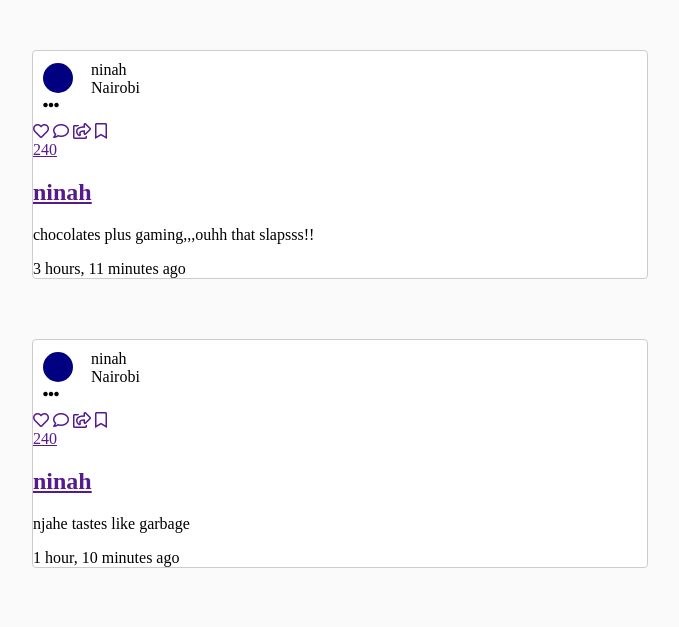
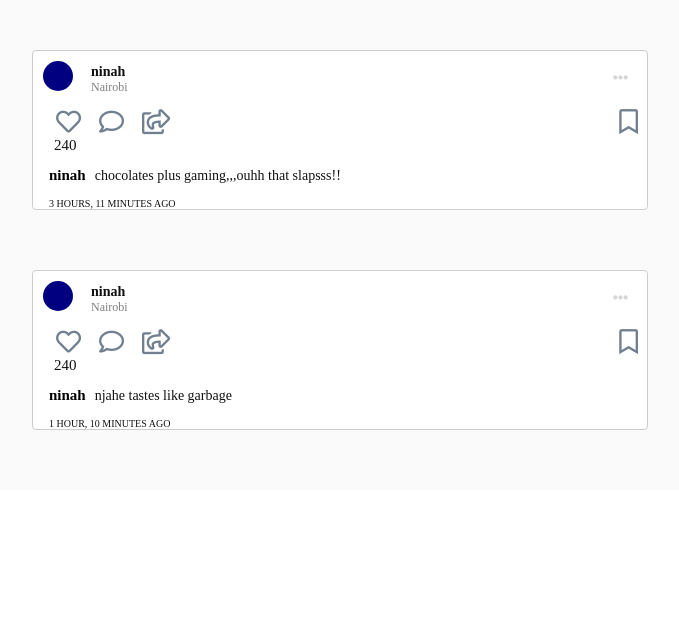
Before and after one commit to NinahMo/Instaclone, a Django app: page / in a window 1280 px wide. Shown: the part 83-710 px from the top of the page, without its empty margins (300-979 px from the left). Run offline with Django 3.2, Linux system fonts and the light colour scheme; data comes from the database, SQL or seed files in the repository; some libraries are stand-ins or nearby versions.

Commit message:
Import static and settings to solve an error

```diff
--- a/Instaclone/settings.py
+++ b/Instaclone/settings.py
@@ -10,6 +10,7 @@ For the full list of settings and their values, see
 https://docs.djangoproject.com/en/3.1/ref/settings/
 """
 
+import os
 from pathlib import Path
 
 # Build paths inside the project like this: BASE_DIR / 'subdir'.
@@ -119,3 +120,7 @@ USE_TZ = True
 # https://docs.djangoproject.com/en/3.1/howto/static-files/
 
 STATIC_URL = '/static/'
+
+MEDIA_URL = '/media/'
+
+MEDIA_ROOT = os.path.join(BASE_DIR,'media')
--- a/Instaclone/urls.py
+++ b/Instaclone/urls.py
@@ -15,8 +15,10 @@ Including another URLconf
 """
 from django.contrib import admin
 from django.urls import path, include
+from django.conf.urls.static import static
+from django.conf import settings
 
 urlpatterns = [
     path('admin/', admin.site.urls),
     path('', include('insta.urls'))
-]
+] + static(settings.MEDIA_URL, document_root=settings.MEDIA_ROOT)
--- a/insta/static/css/insta.css
+++ b/insta/static/css/insta.css
@@ -116,3 +116,92 @@ header{
     display: inline-block;
     padding-left: 14px;
 }
+
+.post_name{
+    font-size: 14px;
+    color: #111;
+    font-weight: 600;
+    padding: 0;
+    margin: 0;
+}
+
+.post_location{
+    font-size: 12px;
+    color: gray;
+    padding: 0;
+    margin: 0;
+}
+
+.post_options{
+    font-size: 15px;
+    float: right;
+    display: inline-block;
+    margin: 4px;
+    padding: 5px;
+    color: #cccc;
+}
+
+.post_image img{
+    width: 100%;
+    height: 614px;
+}
+
+.engagement{
+    display: inline-block;
+    width: 100%;
+    margin: 4px 0px 0px;
+    padding: 0px 16px;
+}
+.engagement a{
+    padding: 7px;
+    font-size: 25px;
+    color: slategray;
+    font-weight: 600;
+}
+
+.fa-bookmark{
+    float: right;
+    margin-right: 25px;
+}
+
+.likes a{
+    text-decoration: none;
+    font-size: 15px;
+    font-weight: 500;
+    color:#111;
+    margin: 0px 0px 8px;
+    padding: 0px 21px;
+}
+
+.caption{
+    display: inline-block;
+    width: 100%;
+    padding: 0px 16px;
+}
+
+.caption a{
+    font-size: 10px;
+    font-weight: bold;
+    color: #000;
+    text-decoration: none;
+    display: inline-block;
+    padding-left: 5px;
+    margin-left: -5px;
+    padding-right: 5px;
+}
+
+.caption span{
+    font-size: 14px;
+    font-weight: 500;
+    color: #111;
+    display: inline-block;
+    margin-right: 15px;
+}
+
+.time_posted{
+    font-size: 10px;
+    font-weight: 300;
+    color: #111;
+    padding: 0px 16px;
+    text-transform: uppercase;
+}
```
